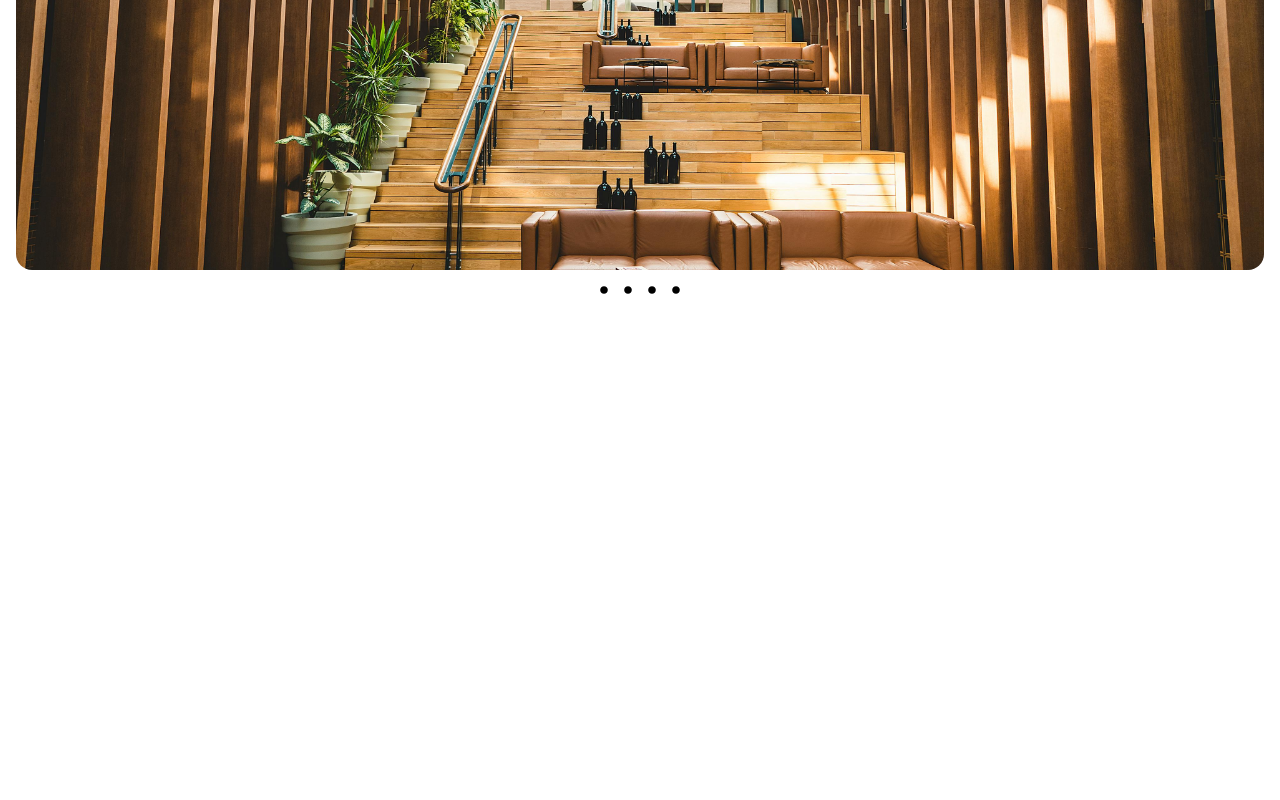
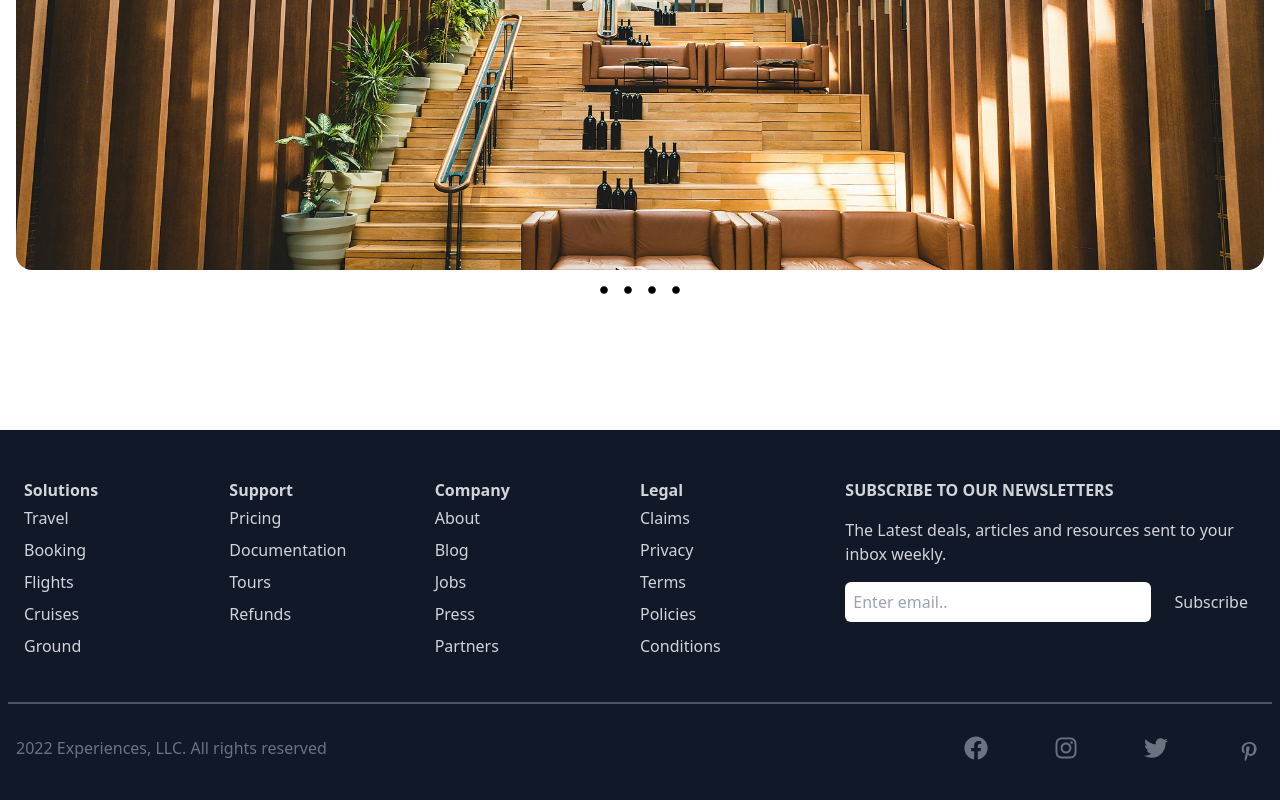
Before and after one commit to sashajhost/react_tailwind_app, a React (Create React App) app: page / in a window 1280 px wide. Shown: the part 2840-3640 px from the top of the page. Before the commit the page ends 3174 px from the top, so only its background shows below. Built offline with nearby package versions, Linux system fonts and the light colour scheme.

Commit message:
built footer compoennt

```diff
--- a/src/Components/Footer.js
+++ b/src/Components/Footer.js
@@ -1,11 +1,73 @@
-import React from 'react'
+import React from 'react';
+import { FaFacebook, FaInstagram, FaTwitter } from 'react-icons/fa';
+import { TiSocialPinterest } from 'react-icons/ti';
 
 const Footer = () => {
   return (
-    <div>
+    <div className='w-full px-2 py-2 mt-24 text-gray-300 bg-gray-900'>
+      <div className='max-w-[1400px] mx-auto grid grid-cols-2 md:grid-cols-6 border-b-2 border-gray-600 py-8 px-4'>
+        <div>
+          <h6 className='pt-2 font-bold uppercare'>Solutions</h6>
+          <ul>
+            <li className='py-1'>Travel</li>
+            <li className='py-1'>Booking</li>
+            <li className='py-1'>Flights</li>
+            <li className='py-1'>Cruises</li>
+            <li className='py-1'>Ground</li>
+          </ul>
+        </div>
+        <div>
+          <h6 className='pt-2 font-bold uppercare'>Support</h6>
+          <ul>
+            <li className='py-1'>Pricing</li>
+            <li className='py-1'>Documentation</li>
+            <li className='py-1'>Tours</li>
+            <li className='py-1'>Refunds</li>
+          </ul>
+        </div>
+        <div>
+          <h6 className='pt-2 font-bold uppercare'>Company</h6>
+          <ul>
+            <li className='py-1'>About</li>
+            <li className='py-1'>Blog</li>
+            <li className='py-1'>Jobs</li>
+            <li className='py-1'>Press</li>
+            <li className='py-1'>Partners</li>
+          </ul>
+        </div>
+        <div>
+          <h6 className='pt-2 font-bold uppercare'>Legal</h6>
+          <ul>
+            <li className='py-1'>Claims</li>
+            <li className='py-1'>Privacy</li>
+            <li className='py-1'>Terms</li>
+            <li className='py-1'>Policies</li>
+            <li className='py-1'>Conditions</li>
+          </ul>
+        </div>
+        <div className='col-span-2 py-8 md:pt-2'>
+          <p className='font-bold uppercase'>Subscribe to our newsletters</p>
+          <p className='py-4'>
+            The Latest deals, articles and resources sent to your inbox weekly.
+          </p>
+          <form className='flex flex-col sm:flex-row'>
+            <input className='w-full p-2 mb-4 mr-4 rounded-md' type='email' placeholder='Enter email..' />
+            <button className='p-2 mb-4 rounded-md'>Subscribe</button>
+          </form>
+        </div>
+      </div>
 
+      <div className='flex flex-col max-w-[1400px] px-2 py-4 mx-auto justify-between sm:flex-row text-center text-gray-500'>
+        <p className='py-4'>2022 Experiences, LLC. All rights reserved</p>
+        <div className='flex justify-between sm:w-[300px] pt-4 text-2xl'>
+          <FaFacebook />
+          <FaInstagram />
+          <FaTwitter />
+          <TiSocialPinterest size={30} />
+        </div>
+      </div>
     </div>
-  )
-}
+  );
+};
 
-export default Footer
+export default Footer;
```
